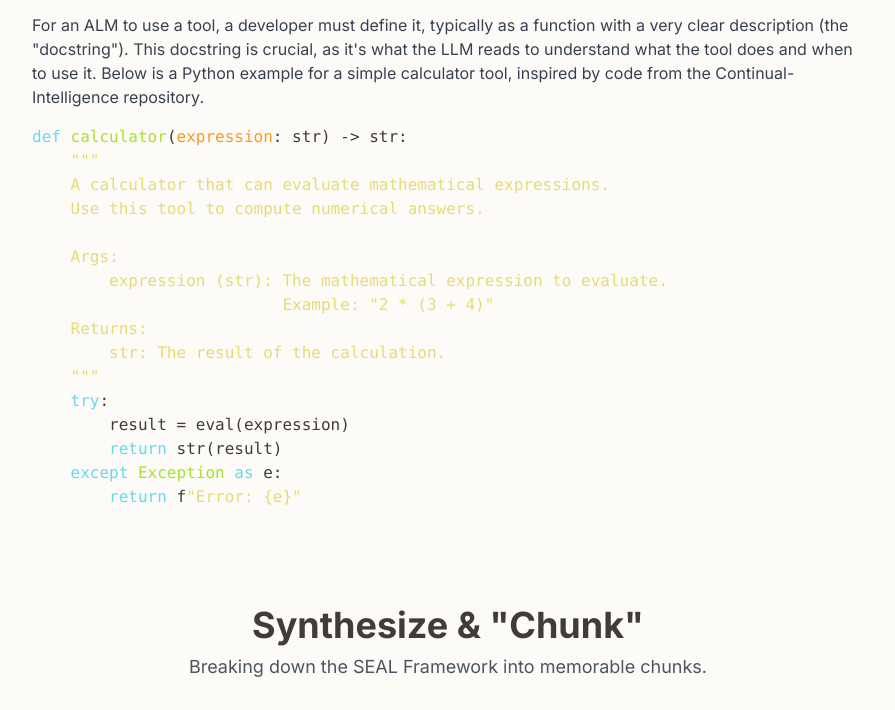
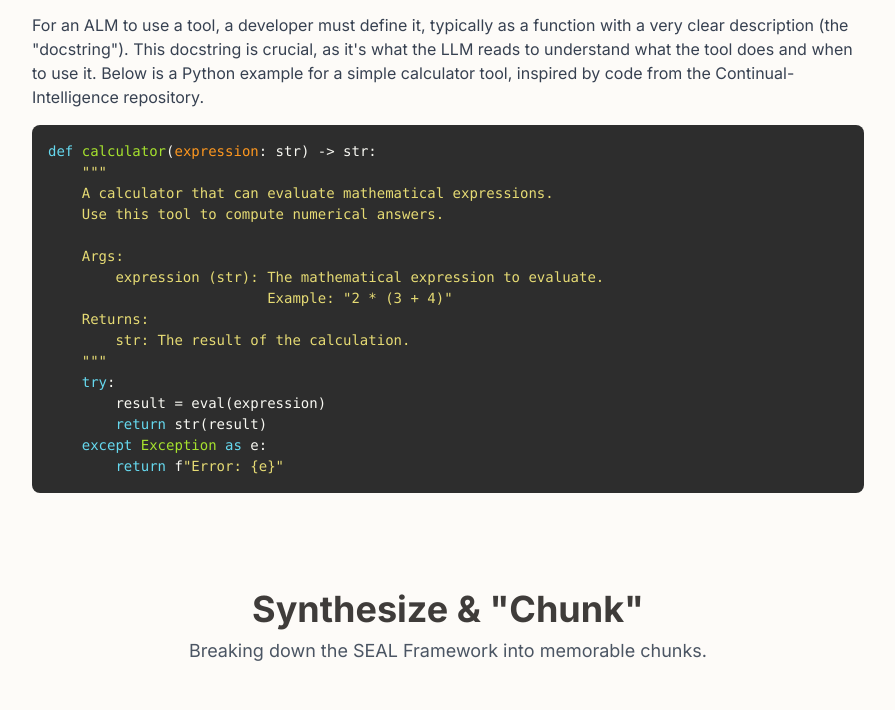
Before and after one commit to raulprocha/fromdata2ai, a plain HTML site: page seal.html in a window 1280 px wide. Shown: the part 1464-2174 px from the top of the page, without its empty margins (192-1087 px from the left). Drawn offline with nearby package versions, Linux system fonts and the light colour scheme.

Commit message:
Restore code-block CSS styling in seal.html
- Re-added .code-block CSS that was accidentally removed
- Fixes code snippet formatting
- Dark background with syntax highlighting

```diff
--- a/seal.html
+++ b/seal.html
@@ -58,6 +58,15 @@
         .dropdown-content a:hover {
             background-color: #F0EBE3;
             color: #A52A2A;
+        }
+            .code-block {
+            background-color: #2d2d2d;
+            color: #f8f8f2;
+            padding: 1rem;
+            border-radius: 0.5rem;
+            overflow-x: auto;
+            font-family: 'Courier New', Courier, monospace;
+            font-size: 0.875rem;
         }
     </style>
 </head>
```
